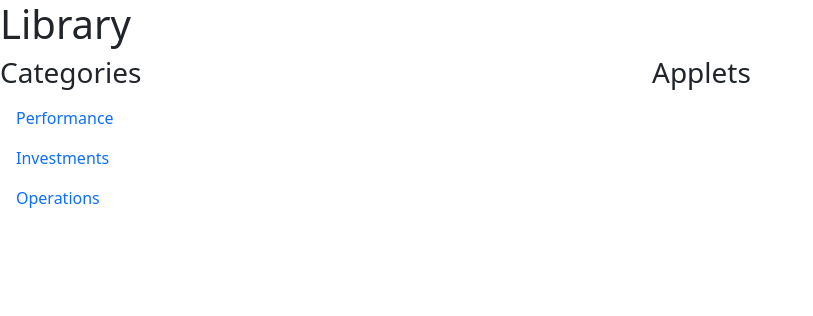
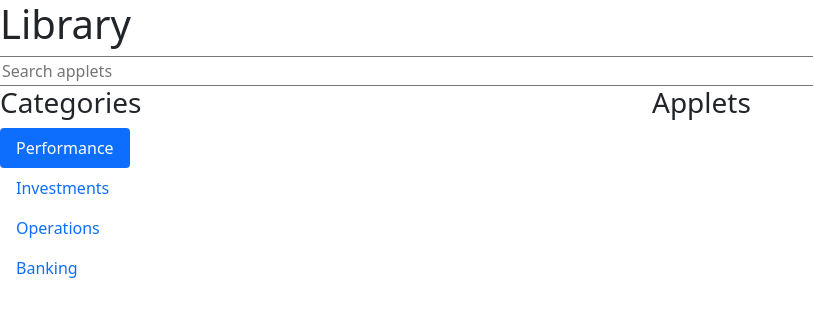
Before and after one commit to hadi-mirza/ic-v2, an Angular app: page / in a window 1280 px wide. Shown: the top 316 px of the page, without its empty margins (0-813 px from the left). Built offline with nearby package versions, Linux system fonts and the light colour scheme.

Commit message:
add search input. add more data to model to test

```diff
--- a/src/app/app.component.html
+++ b/src/app/app.component.html
@@ -1,11 +1,22 @@
 <h1>Library</h1>
 <div class="row flex-row">
+  <input
+    type="text"
+    placeholder="Search applets"
+    [(ngModel)]="searchValue"
+    name="search"
+    id="search"
+    #search="ngModel"
+  />
   <div class="col">
     <h3>Categories</h3>
     <ul class="nav nav-pills flex-column">
-      <div *ngFor="let category of categories">
-        <li class="nav-item" (click)="setCategory(category)">
-          <button class="nav-link text-start">
+      <div *ngFor="let category of categories; let i = index">
+        <li class="nav-item" (click)="setCategory(category, i)">
+          <button
+            class="nav-link text-start"
+            [ngClass]="{ active: i === activeTabIndex }"
+          >
             {{ category }}
           </button>
         </li>
--- a/src/app/app.component.ts
+++ b/src/app/app.component.ts
@@ -1,5 +1,5 @@
 import { Component, OnInit } from '@angular/core';
-import { isBoolean, mapValues, uniq } from 'lodash';
+import { isBoolean, mapValues, uniq, includes } from 'lodash';
 
 @Component({
   selector: 'app-root',
@@ -22,58 +22,70 @@ export class AppComponent implements OnInit {
         name: 'CMS',
         categories: ['Investments', 'Performance'],
       },
+      {
+        name: 'Test1',
+        categories: ['Investments', 'Operations'],
+      },
+      {
+        name: 'Test 2',
+        categories: ['Banking', 'Performance'],
+      },
+      {
+        name: 'Test 3',
+        categories: ['Banking', 'Operations'],
+      },
     ],
   };
-
-  // For transforming the model, create a new model within the getModel() function: https://opensource.com/article/20/5/data-modeling-javascript
 
   categories: string[] = [];
   applets: string[] = [];
   selectedCategory: string = '';
-  searchValue: string = ''
+  searchValue: string = '';
+  activeTabIndex: number = 0;
 
   getCategories() {
     let arr: string[] = [];
     if (this.searchValue) {
+      // This needs to be reduced
       this.lib.applets.forEach((applet) => {
         applet.categories.forEach((category) => {
           arr.push(category);
         });
       });
     } else {
+      // This needs to be reduced
+      this.lib.applets.forEach((applet) => {
+        applet.categories.forEach((category) => {
+          arr.push(category);
+        });
+      });
       this.lib.categories.forEach((mainCategory) => {
         arr.push(mainCategory);
-      })
+      });
     }
     this.categories = uniq(arr);
   }
 
   getApplets() {
+    this.applets = [];
     this.lib.applets.forEach((applet: any) => {
-      if (applet.categories.includes(this.selectedCategory)) {
+      if (
+        applet.categories.includes(this.selectedCategory) &&
+        applet.name.includes(this.searchValue)
+      ) {
         this.applets.push(applet.name);
       }
     });
   }
 
-  setCategory(category: string) {
+  setCategory(category: string, index: number) {
     this.applets = [];
     this.selectedCategory = category;
-    // console.log(this.selectedCategory)
-    // if (this.selectedCategory === '') {
-    //   this.selectedCategory = this.categories[0]
-    //   console.log(this.categories)
-    // } else {
-    //   this.selectedCategory = category
-    //   console.log(this.selectedCategory)
-    // }
+    this.activeTabIndex = index;
   }
 
   ngOnInit(): void {
     this.getCategories();
-    // this.getApplets();
-    // let onLoad = this.categories[0].toString()
-    // console.log(onLoad)
-    // this.selectedCategory = onLoad
+    // console.log(this.categories[0]);
   }
 }
--- /dev/null
+++ b/src/app/pipes/searchapplet.pipe.ts
@@ -0,0 +1,17 @@
+import { Pipe, PipeTransform } from '@angular/core';
+
+@Pipe({
+  name: 'searchApplet',
+})
+export class SearchAppletPipe implements PipeTransform {
+  transform(value: any, args?: any): any {
+    if (!value) return null;
+    if (!args) return value;
+
+    args = args.toLowerCase();
+
+    return value.filter(function (item: any) {
+      return JSON.stringify(item).toLowerCase().includes(args);
+    });
+  }
+}
```
Also changed, not shown: src/app/app.module.ts (+6 -9 lines), 1 other file (tests, documents, lock files or other folders).
